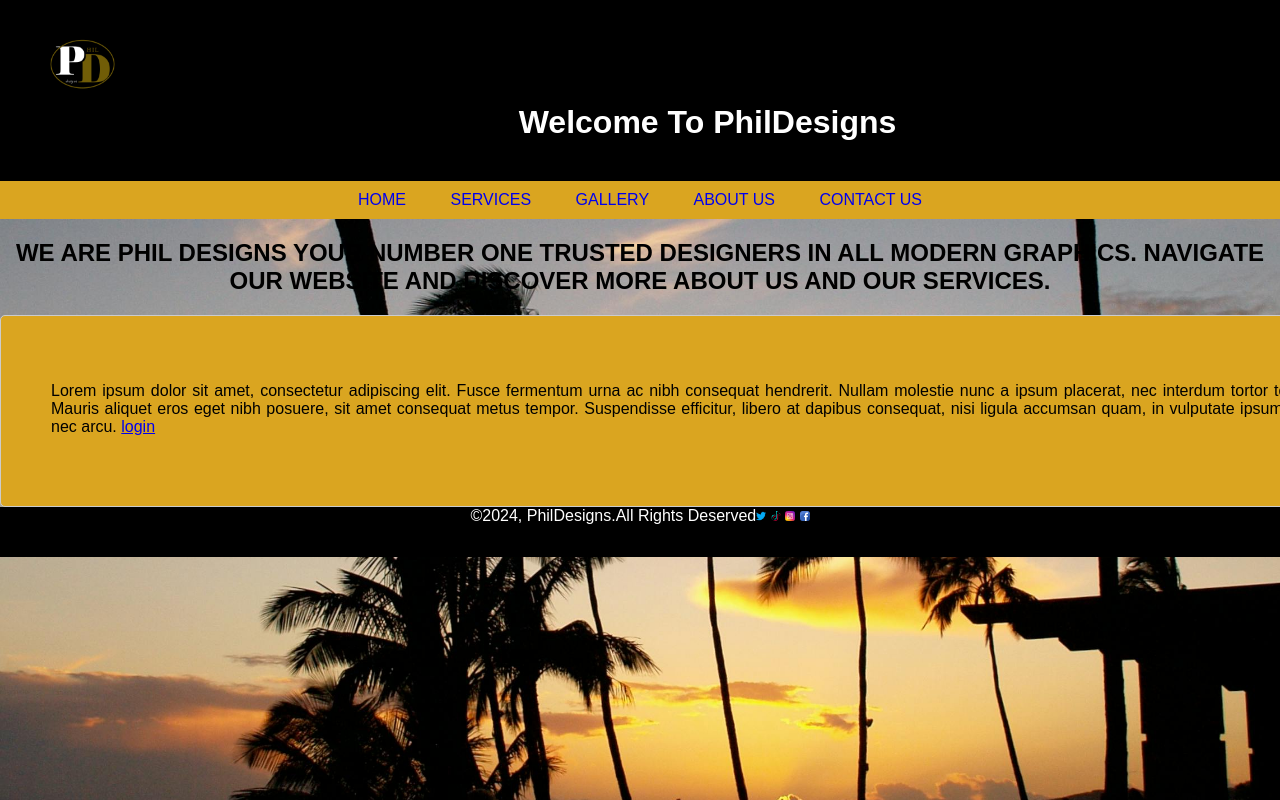
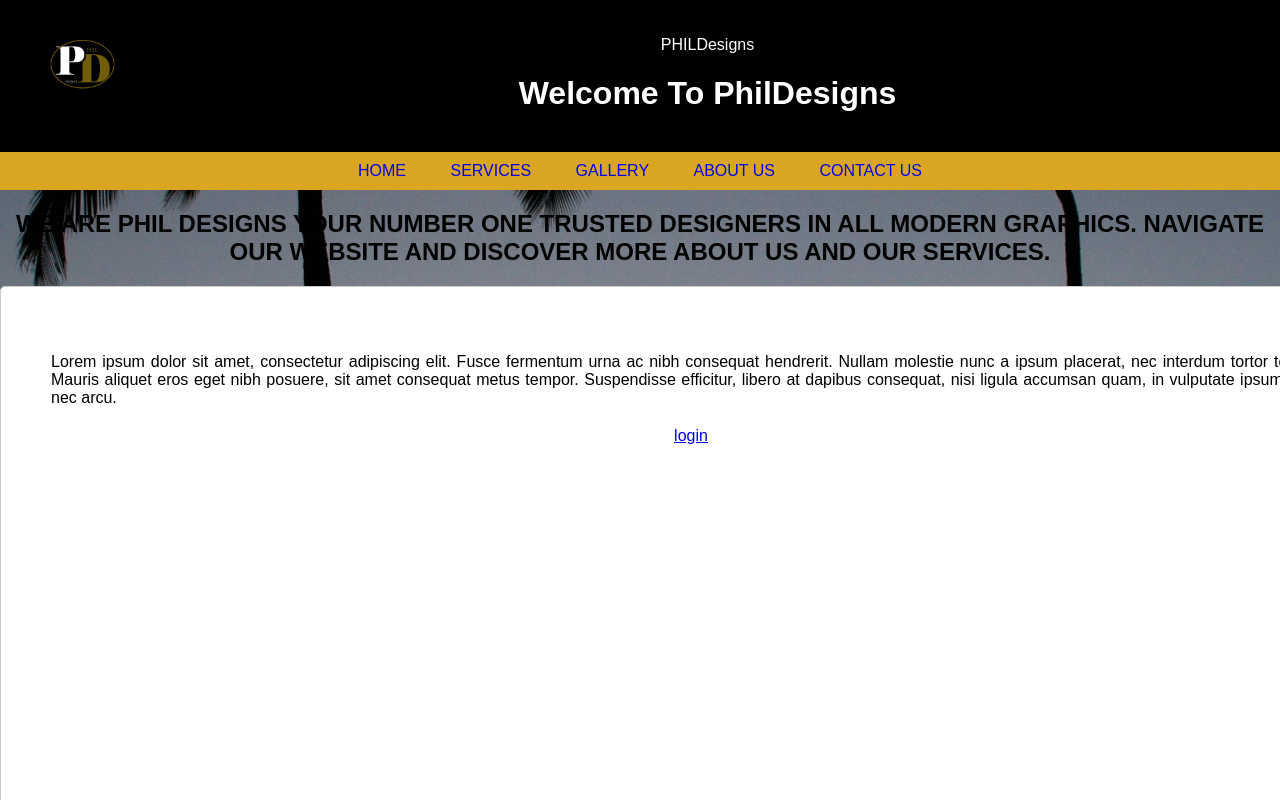
Before and after one commit to Phil8656/clientsideassignmenyt, a plain HTML site: page index.html in a window 1280 px wide. Shown: the top 800 px of the page. Drawn offline with nearby package versions, Linux system fonts and the light colour scheme.

Commit message:
Update index.html

```diff
--- a/index.html
+++ b/index.html
@@ -8,12 +8,12 @@
     <link href='https://unpkg.com/boxicons@2.1.4/css/boxicons.min.css' rel='stylesheet'>
     <style>
      .smart-box {
-        background-color: goldenrod;
+        background-color: white;
         border: 1px solid #ccc;
         border-radius: 5px;
         padding: 50px;
         width: 100%;
-        height: 100%;
+        height: 100vh;
         margin: 0 auto;
     }
     .smart-box h2 {
@@ -28,7 +28,7 @@
     <div class="back">
         <header>
             <img id="img" src="IMG-20230502-WA0000.jpg" alt="logo">
-            <P id="phil">PHILDesigns</P>
+            <P id="logo">PHILDesigns</P>
             <h1>Welcome To PhilDesigns</h1>
         </header>
         <nav>
@@ -45,7 +45,7 @@
                 Lorem ipsum dolor sit amet, consectetur adipiscing elit. Fusce fermentum urna ac nibh consequat hendrerit.
                 Nullam molestie nunc a ipsum placerat, nec interdum tortor tempus. Mauris aliquet eros eget nibh posuere,
                 sit amet consequat metus tempor. Suspendisse efficitur, libero at dapibus consequat, nisi ligula accumsan
-                quam, in vulputate ipsum ipsum nec arcu. <a href="login.html">login</a>
+                quam, in vulputate ipsum ipsum nec arcu. <center><a id="log" href="login.html">login</a></center>
             </p>
             <!-- You can place your login form or link to the login page here -->
         </div>
```
